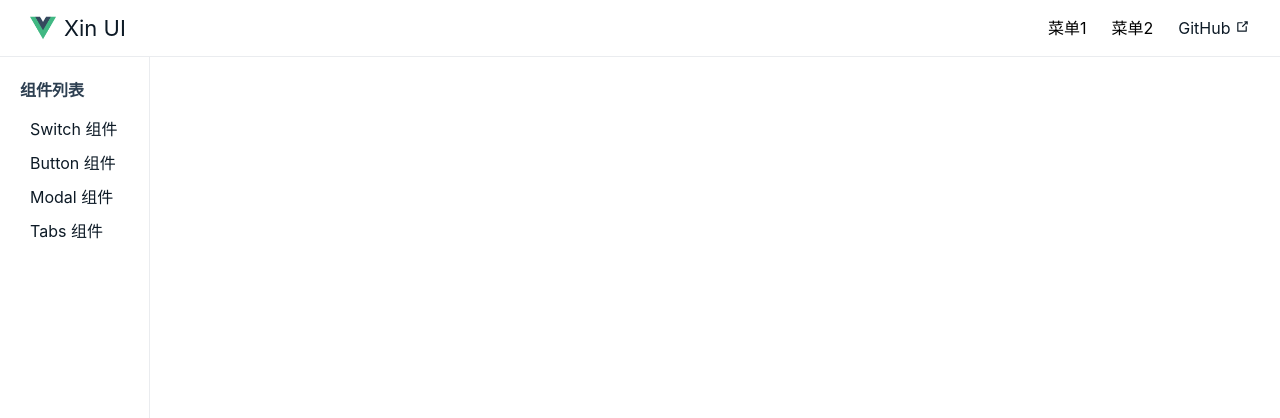
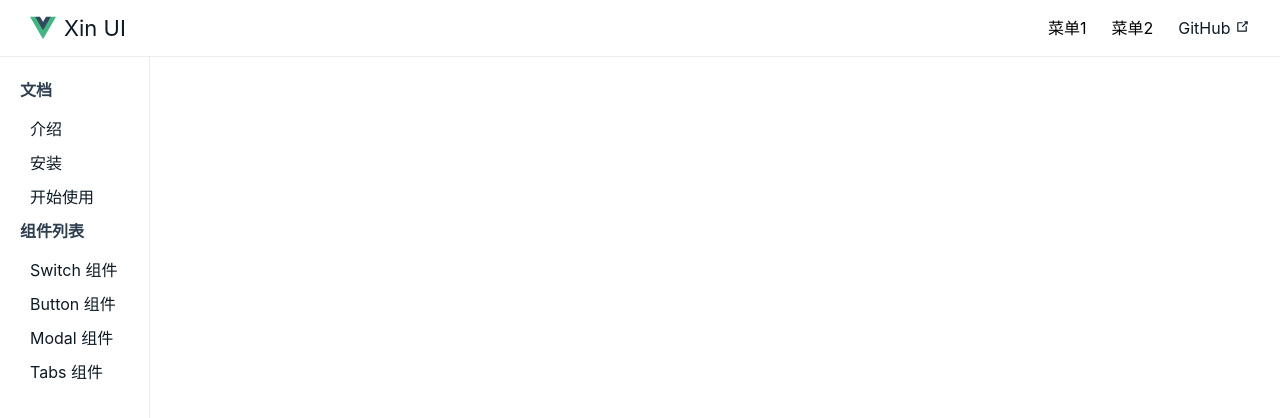
Before and after one commit to mrlmx/vue-ui-wheel, a Vue app: page /#/doc in a window 1280 px wide. Shown: the top 418 px of the page. Built offline with nearby package versions, Linux system fonts and the light colour scheme.

Commit message:
update doc

```diff
--- a/src/views/Doc.vue
+++ b/src/views/Doc.vue
@@ -3,6 +3,18 @@
         <Topnav />
         <div class="content">
             <aside class="aside" v-show="asideVisible">
+                <h2 class="title">文档</h2>
+                <ol>
+                    <li>
+                        <router-link to="/doc/introduce">介绍</router-link>
+                    </li>
+                    <li>
+                        <router-link to="/doc/install">安装</router-link>
+                    </li>
+                    <li>
+                        <router-link to="/doc/use">开始使用</router-link>
+                    </li>
+                </ol>
                 <h2 class="title">组件列表</h2>
                 <ol>
                     <li>
```
